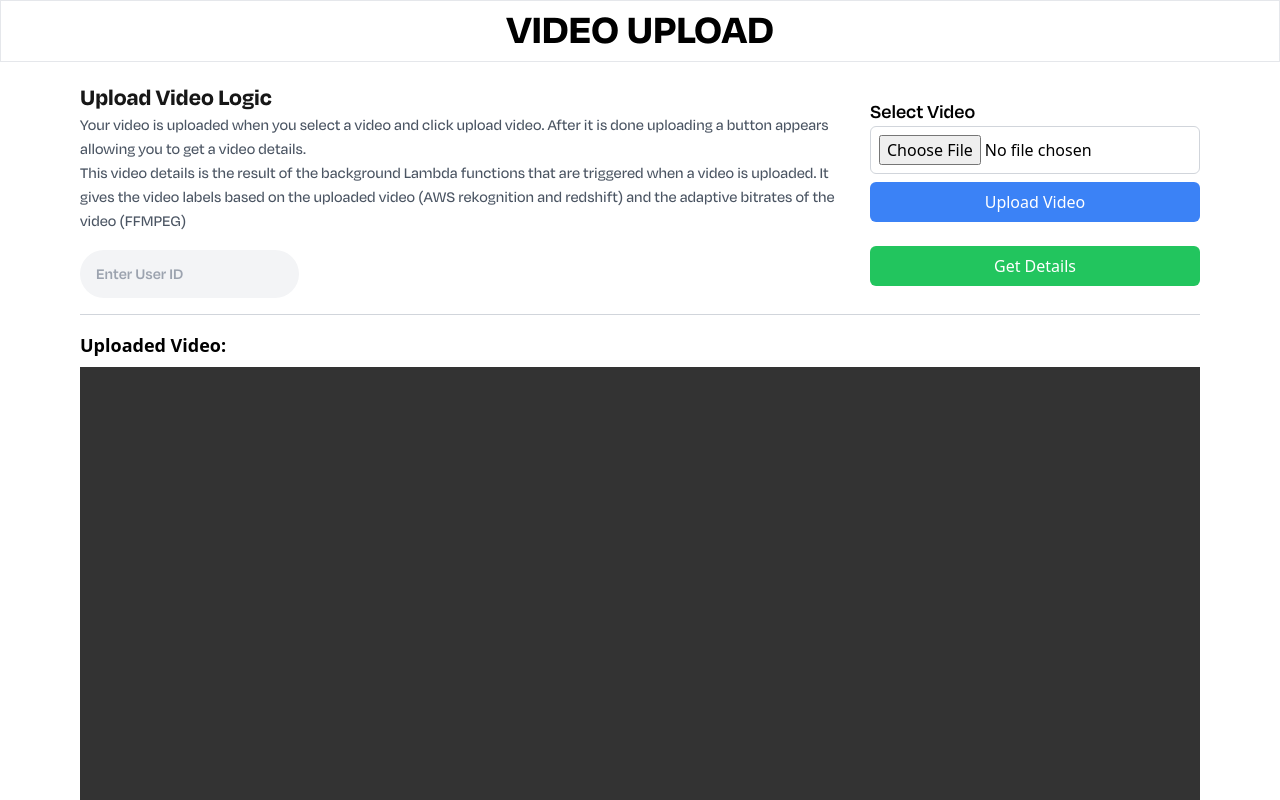
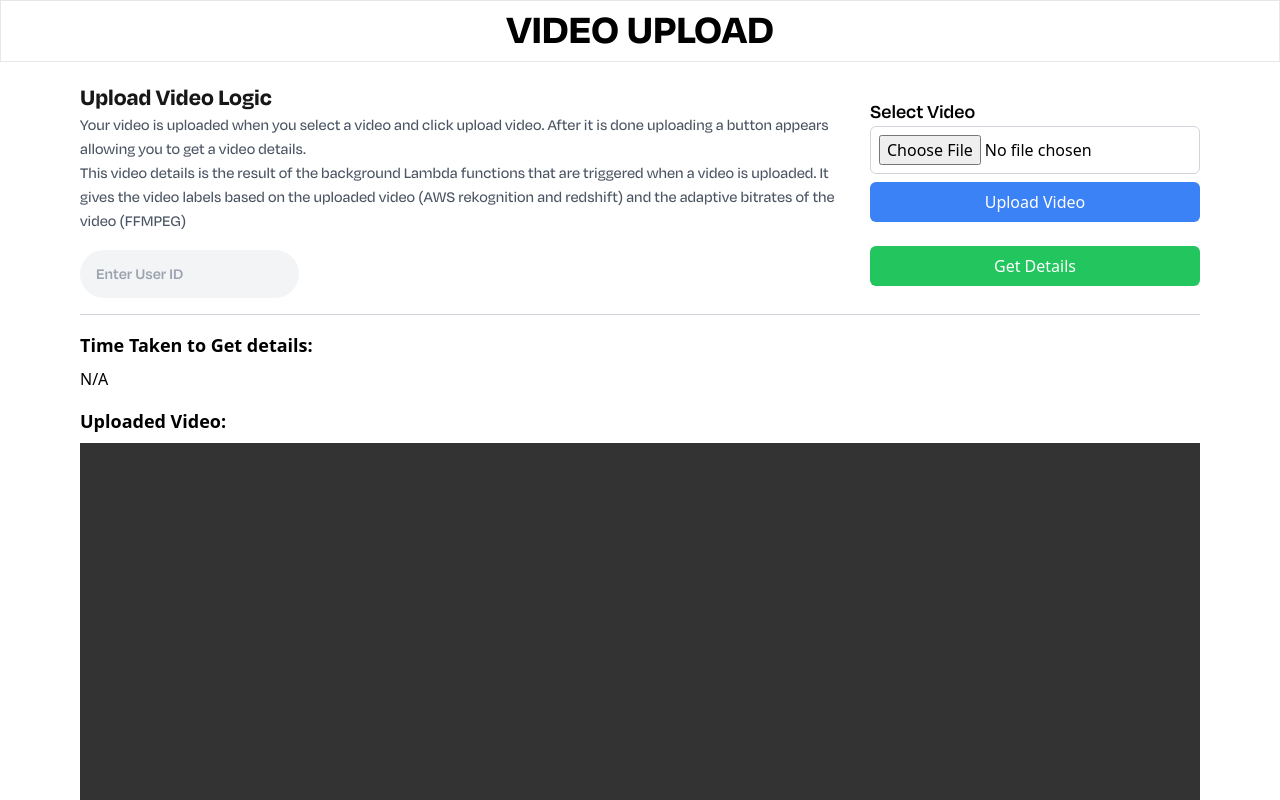
Before and after one commit to chizobavictory/tezda-video-process-upload, a React (Create React App) app: page / in a window 1280 px wide. Shown: the top 800 px of the page. Built offline with nearby package versions, Linux system fonts and the light colour scheme.

Commit message:
Add time taken to get video details

```diff
--- a/src/components/Transactions.tsx
+++ b/src/components/Transactions.tsx
@@ -10,6 +10,7 @@ const Transactions = () => {
   const [uploadResponse, setUploadResponse] = useState<any | null>(null);
   const [detailsResponse, setDetailsResponse] = useState<any | null>(null);
   const [loading, setLoading] = useState(false);
+  const [timeTaken, setTimeTaken] = useState<number | null>(null); // Added state for time taken
 
   const videoRef = useRef<HTMLVideoElement>(null);
 
@@ -21,13 +22,13 @@ const Transactions = () => {
     try {
       const url = new URL(presignedUrl);
       const path = url.pathname;
-      const pathParts = path.split('/');
+      const pathParts = path.split("/");
       const fileName = pathParts[pathParts.length - 1];
       // Remove the file extension, assuming it's always ".mp4"
-      const itemId = fileName.replace(/\.mp4$/, '');
+      const itemId = fileName.replace(/\.mp4$/, "");
       return itemId;
     } catch (error) {
-      console.error('Error extracting item ID from presigned URL:', error);
+      console.error("Error extracting item ID from presigned URL:", error);
       return null;
     }
   };
@@ -79,7 +80,23 @@ const Transactions = () => {
     }
   };
 
+  const expectedAttributes = [
+    "item_id",
+    "parentLabels",
+    "creation_timestamp",
+    "genre",
+    "video_duration",
+    "adaptiveBitrateS3Url",
+    "adaptiveBitrateS3Url720p",
+    "childLabels",
+    "adaptiveBitrateS3Url360p",
+    "videoS3Url",
+    "adaptiveBitrateS3Url540p",
+    "compressedVideoS3Url",
+  ];
+
   const handleGetDetails = async () => {
+    const startTime = performance.now();
     if (!uploadResponse) {
       toast.error("Please upload a video first");
       return;
@@ -87,10 +104,25 @@ const Transactions = () => {
 
     try {
       setLoading(true);
+
+      // Measure start time
+
       // Hit the details endpoint once
       const detailsEndpoint = `https://kl8no40qhb.execute-api.eu-west-2.amazonaws.com/dev/user/findUserShortVideo?item_id=${uploadResponse.data.item_id}`;
       const detailsResponse = await axios.get(detailsEndpoint);
+
+      // Measure end time
+
       setDetailsResponse(detailsResponse.data);
+      const endTime = performance.now();
+
+      // Check completeness of the response
+      const isResponseComplete = expectedAttributes.every((attr) => attr in detailsResponse.data.data);
+
+      if (isResponseComplete) {
+        // Calculate and update the time taken
+        const timeTaken = (endTime - startTime) / 100; // Convert to seconds
+        setTimeTaken(timeTaken);
 
         // Auto-load the uploaded video into the video player
         if (videoRef.current) {
@@ -100,14 +132,20 @@ const Transactions = () => {
           videoRef.current.load();
           videoRef.current.play(); // Auto-play the video if needed
         }
-    } catch (error: any) {
+      } else {
+        console.log(
+          "Incomplete response. Missing attributes:",
+          expectedAttributes.filter((attr) => !(attr in detailsResponse.data.data))
+        );
+        toast.error("Incomplete response. Give it some time.");
+      }
+    } catch (error) {
       console.error("Error getting video details:", error);
       toast.error("Error getting video details. Please try again later.");
     } finally {
       setLoading(false);
     }
   };
-
 
   return (
     <div className='flex flex-col md:pt-15 pt-5'>
@@ -160,6 +198,11 @@ const Transactions = () => {
         </div>
       )}
 
+      <div className='mt-4 '>
+        <h2 className='text-lg font-bold mb-2'>Time Taken to Get details:</h2>
+        <div>{timeTaken !== null ? `${timeTaken.toFixed(2)} seconds` : "N/A"}</div>
+      </div>
+
       {uploadResponse && (
         <div className='mt-4 '>
           <h2 className='text-lg font-bold mb-2'>Upload Response:</h2>
@@ -168,7 +211,7 @@ const Transactions = () => {
         </div>
       )}
 
-      {detailsResponse && (
+      {detailsResponse && detailsResponse.data && expectedAttributes.every((attr) => attr in detailsResponse.data) && (
         <div className='mt-4 '>
           <h2 className='text-lg font-bold mb-2'>Full Video Details:</h2>
           <div>{/* Add any additional elements or styling here if needed */}</div>
```
Lines whose indentation alone changed are shown as unchanged.
